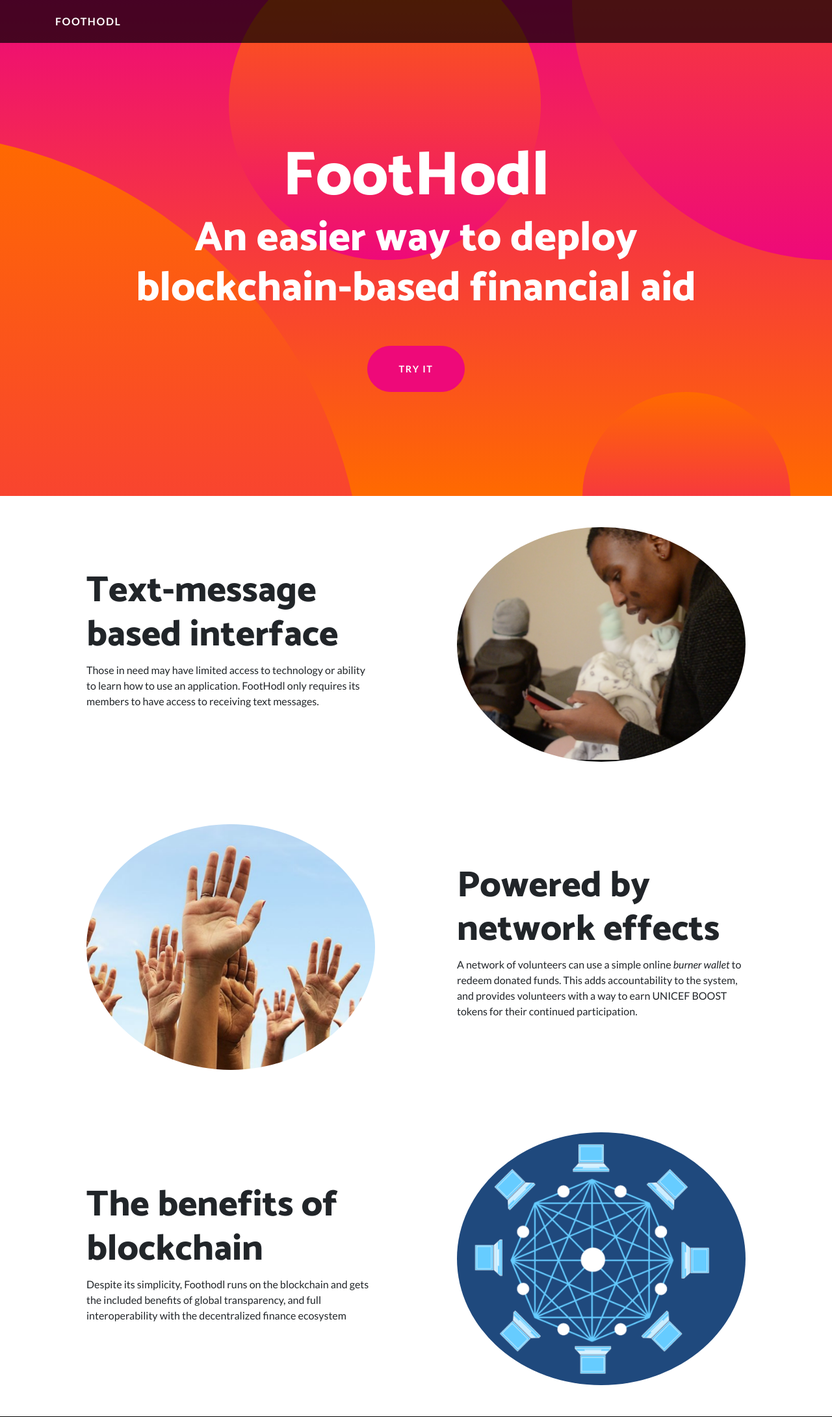
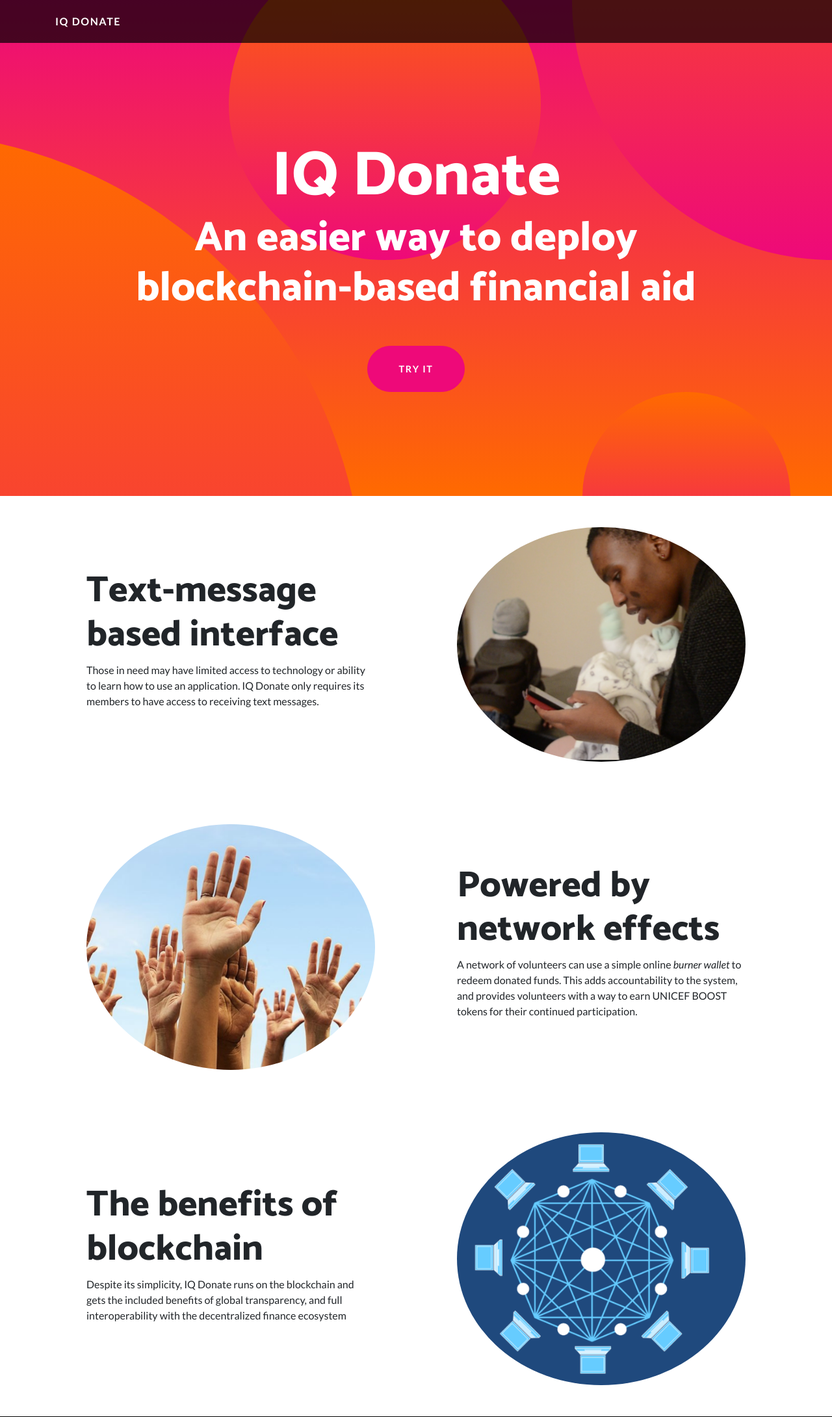
Before and after one commit to sriharikapu/foothodl, a Flask app: page / in a window 1280 px wide. Shown: the top 2180 px of the page at 65% size. Run offline with Flask 2, Linux system fonts and the light colour scheme; some libraries are stand-ins or nearby versions.

Commit message:
Foothold changed to IQ Donate

```diff
--- a/templates/index.html
+++ b/templates/index.html
@@ -8,7 +8,7 @@
   <meta name="description" content="">
   <meta name="author" content="">
 
-  <title>FootHodl</title>
+  <title>IQ Donate</title>
 
   <!-- Bootstrap core CSS -->
   <link href="/static/css/bootstrap.min.css" rel="stylesheet">
@@ -27,7 +27,7 @@
   <!-- Navigation -->
   <nav class="navbar navbar-expand-lg navbar-dark navbar-custom fixed-top">
     <div class="container">
-      <a class="navbar-brand" href="#">FootHodl</a>
+      <a class="navbar-brand" href="#">IQ Donate</a>
       <button class="navbar-toggler" type="button" data-toggle="collapse" data-target="#navbarResponsive" aria-controls="navbarResponsive" aria-expanded="false" aria-label="Toggle navigation">
         <span class="navbar-toggler-icon"></span>
       </button>
@@ -40,7 +40,7 @@
   <header class="masthead text-center text-white">
     <div class="masthead-content">
       <div class="container">
-        <h1 class="masthead-heading mb-0">FootHodl</h1>
+        <h1 class="masthead-heading mb-0">IQ Donate</h1>
         <h2 class="masthead-subheading mb-0">An easier way to deploy<br/> blockchain-based financial aid</h2>
         <a id="try-testnet" class="btn btn-primary btn-xl rounded-pill mt-5">Try It</a>
       </div>
@@ -62,7 +62,7 @@
         <div class="col-lg-6 order-lg-1">
           <div class="p-5">
             <h2 class="display-4">Text-message based interface</h2>
-            <p>Those in need may have limited access to technology or ability to learn how to use an application. FootHodl only requires its members to have access to receiving text messages.</p>
+            <p>Those in need may have limited access to technology or ability to learn how to use an application. IQ Donate only requires its members to have access to receiving text messages.</p>
           </div>
         </div>
       </div>
@@ -98,7 +98,7 @@
         <div class="col-lg-6 order-lg-1">
           <div class="p-5">
             <h2 class="display-4">The benefits of blockchain</h2>
-            <p>Despite its simplicity, Foothodl runs on the blockchain and gets the included benefits of global transparency, and full interoperability with the decentralized finance ecosystem</p>
+            <p>Despite its simplicity, IQ Donate runs on the blockchain and gets the included benefits of global transparency, and full interoperability with the decentralized finance ecosystem</p>
           </div>
         </div>
       </div>
```
Also changed, not shown: 1 other file.
